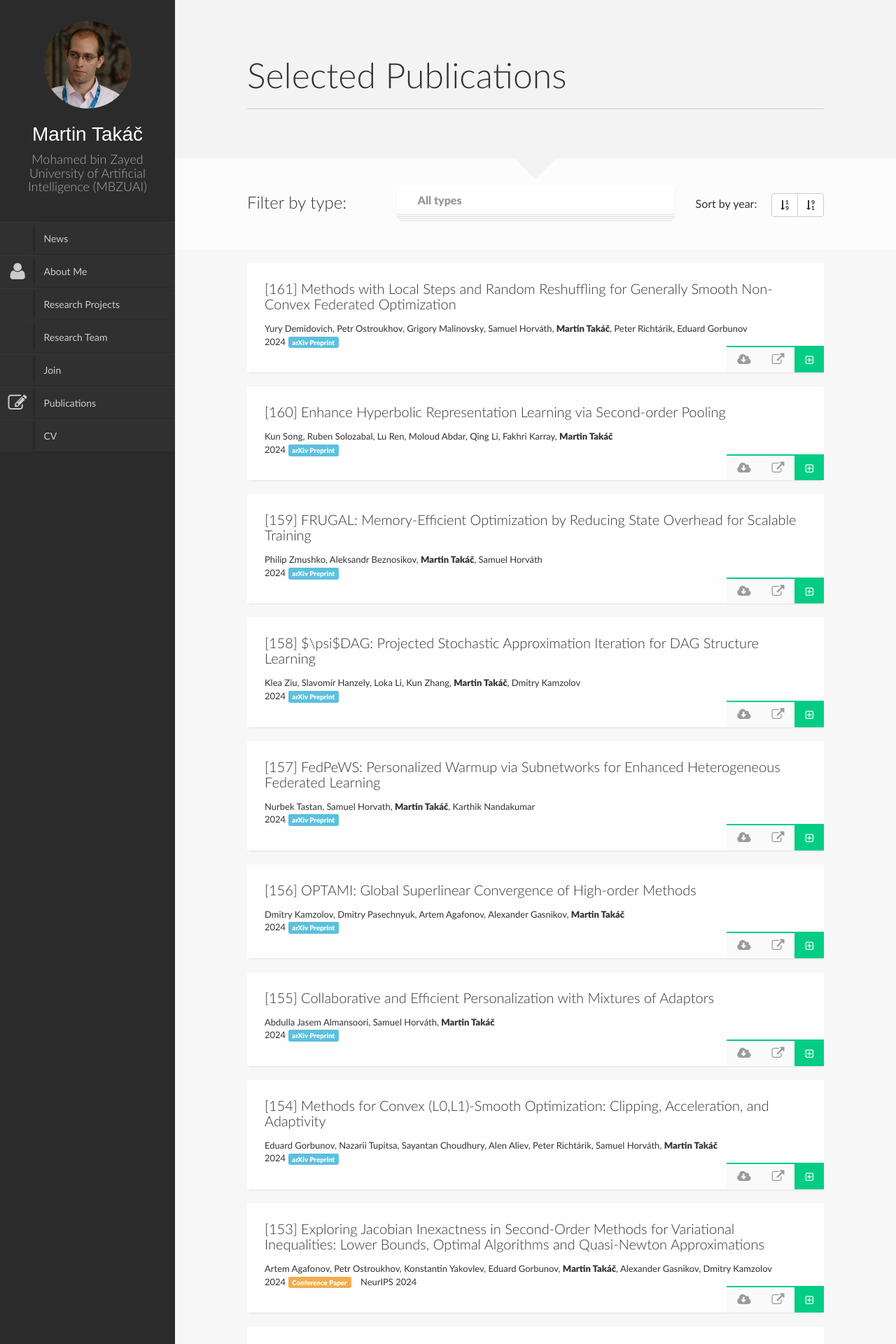
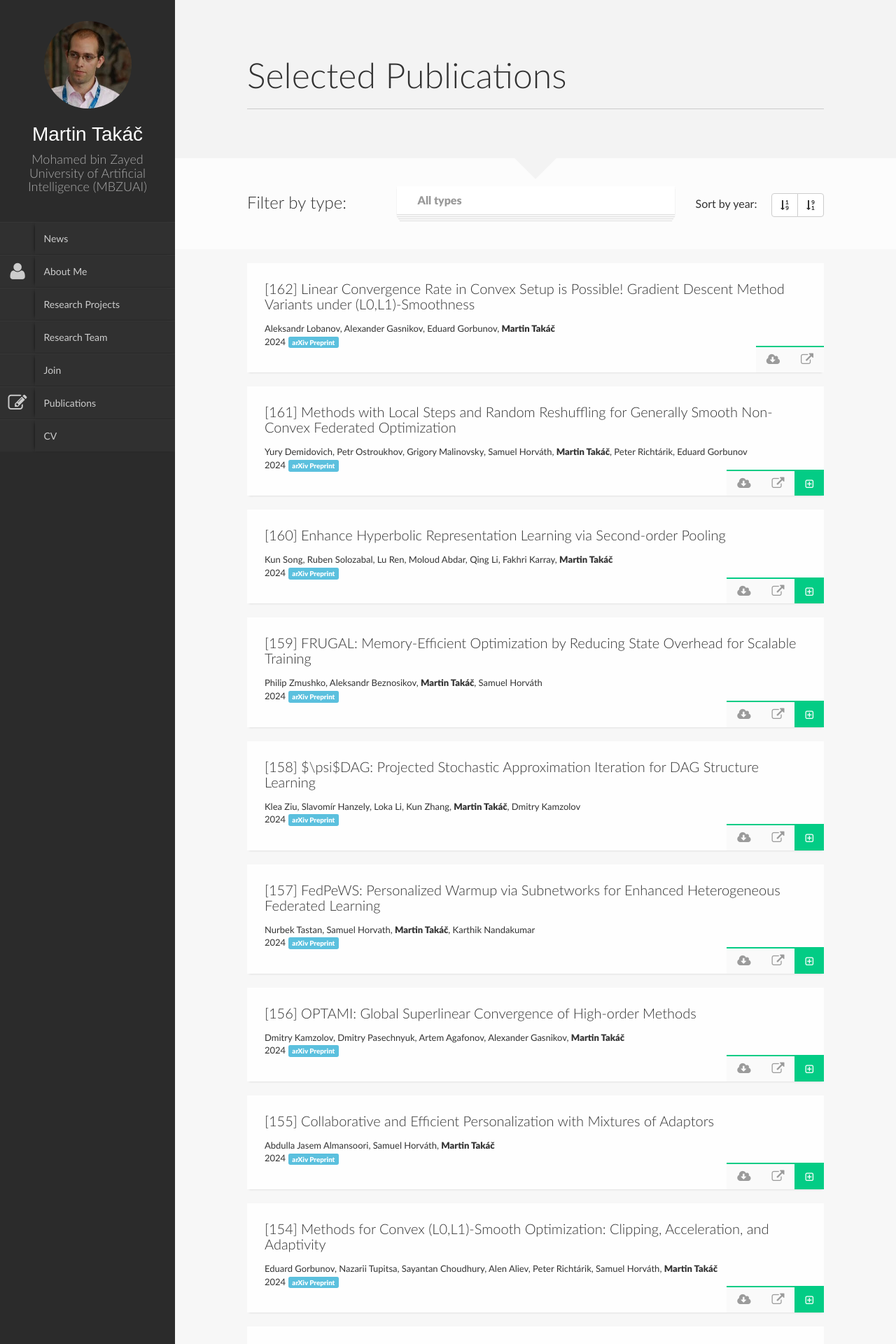
Before and after one commit to martintaki/takac.github.io, a Jekyll site: the page built from Publications.html, in a window 1280 px wide. Shown: the top 1920 px of the page at 70% size. Built offline with Jekyll 4.4.1, drawn with Linux system fonts in a browser that asks for light colours; nearby versions of some CDN libraries; library files that are not in the unit come from our copies; some of the changed text lies outside the part shown.

Commit message:
update 12-24-2024

```diff
--- a/_data/papers.yaml
+++ b/_data/papers.yaml
@@ -1,3 +1,11 @@
+- authors: "Aleksandr Lobanov, Alexander Gasnikov, Eduard Gorbunov, <strong>Martin\
+    \ Tak\xE1\u010D</strong>"
+  link: https://arxiv.org/abs/2412.17050
+  pdf: https://arxiv.org/pdf/2412.17050
+  title: Linear Convergence Rate in Convex Setup is Possible! Gradient Descent Method
+    Variants under (L0,L1)-Smoothness
+  type: tpaper
+  year: '2024'
 - abstract: "\nNon-convex Machine Learning problems typically do not adhere to the\
     \ standard smoothness assumption. Based on empirical findings, Zhang et al. (2020b)\
     \ proposed a more realistic generalized (L0,L1)-smoothness assumption, though\
```
Also changed, not shown: img/students/ArmanBolatov.jpeg (added), img/students/Hazem_photo.jpg (added), img/students/Semyon_Semenov.jpg (added), img/students/VladislavRyspayev.JPG (added), 3 other files.
